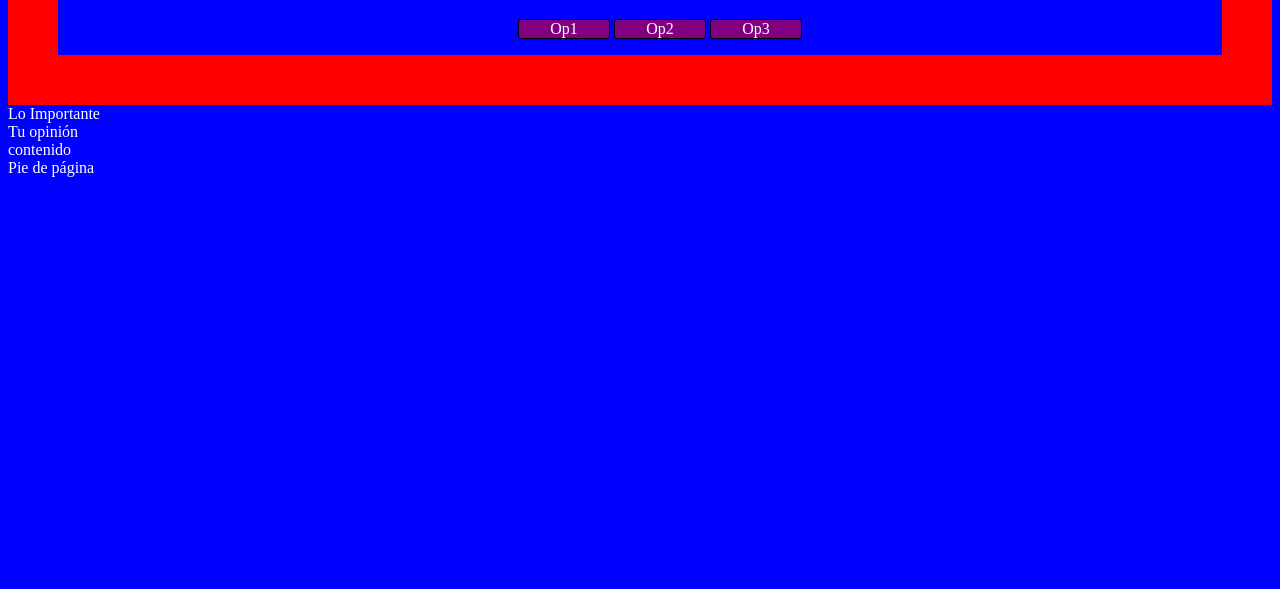
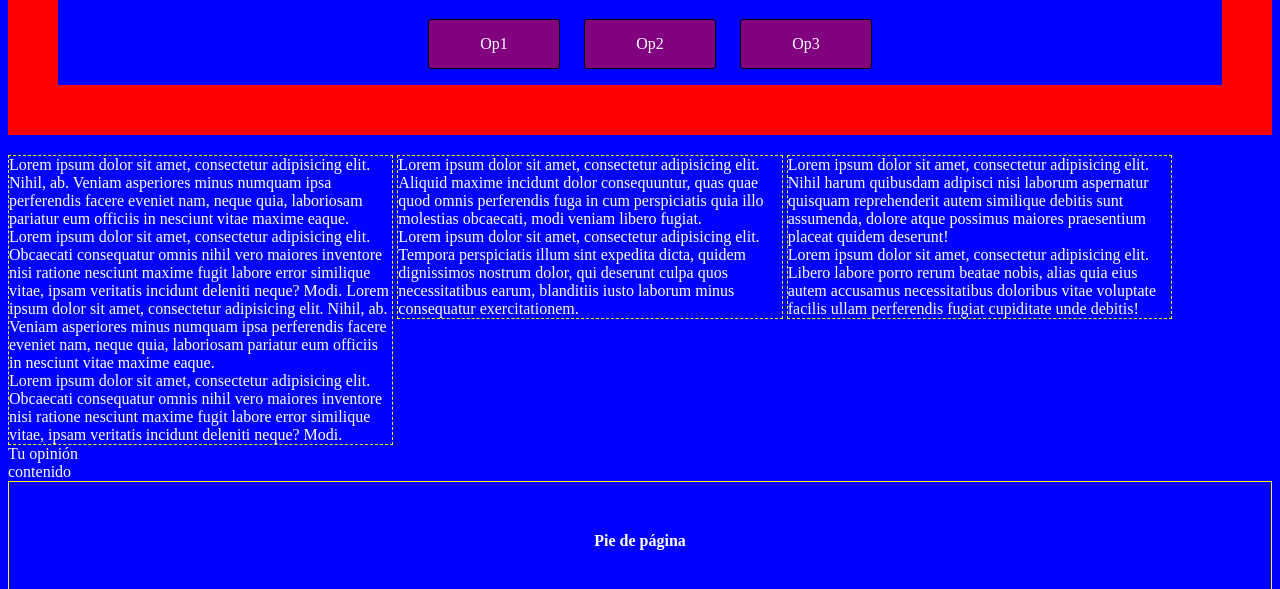
Before and after one commit to NarohC/pw2181_12, a plain HTML site: page ejemplohtml5.html in a window 1280 px wide. Shown: the part 119-708 px from the top of the page. Drawn offline with Linux system fonts and the light colour scheme.

Commit message:
Borders CSS

```diff
--- a/CSS/Estilos.css
+++ b/CSS/Estilos.css
@@ -26,8 +26,16 @@ body{
 
 }
 
+footer{
+	border: 1px solid yellow;
+	font-weight: bold;
+	padding: 50px;
+	text-align: center;
+}
+
 header{
 	border: 50px solid red;
+	/*margin-bottom: 20px;*/
 	text-align: center;
 }
 
@@ -35,9 +43,20 @@ header nav ul li{
 	background : purple;
 	border : 1px solid black;
 	border-radius: 3px;
+
 	display: block;
 	display: inline-block;
+
+	/*padding: 5px 10px 5px 10px;*/
+	/*margin: 2px;*/
+	/*margin: 0pc 20px 0px 0px;*/
+	margin-right: 20px;
+	padding: 15px 20px;
 	width: 90px;
+
+
+	width: 90px;
+
 }
 
 header nav ul li:hover
@@ -49,3 +68,13 @@ header nav ul li:hover
 	display: inline-block;
 	width: 90px;
 }
+
+main article{
+	border: 1px dashed yellow;
+	display: inline-block;
+	vertical-align: top;
+	width: 30.33%;
+}
+main{
+	margin-top: 20px;
+}
--- a/ejemplohtml5.html
+++ b/ejemplohtml5.html
@@ -20,9 +20,22 @@
 			</header>
 			<main>
 				<article>
-					<article>
-						Lo Importante
-					</article>
+					Lorem ipsum dolor sit amet, consectetur adipisicing elit. Nihil, ab. Veniam asperiores minus numquam ipsa perferendis facere eveniet nam, neque quia, laboriosam pariatur eum officiis in nesciunt vitae maxime eaque.
+					<br>
+					Lorem ipsum dolor sit amet, consectetur adipisicing elit. Obcaecati consequatur omnis nihil vero maiores inventore nisi ratione nesciunt maxime fugit labore error similique vitae, ipsam veritatis incidunt deleniti neque? Modi.
+					Lorem ipsum dolor sit amet, consectetur adipisicing elit. Nihil, ab. Veniam asperiores minus numquam ipsa perferendis facere eveniet nam, neque quia, laboriosam pariatur eum officiis in nesciunt vitae maxime eaque.
+					<br>
+					Lorem ipsum dolor sit amet, consectetur adipisicing elit. Obcaecati consequatur omnis nihil vero maiores inventore nisi ratione nesciunt maxime fugit labore error similique vitae, ipsam veritatis incidunt deleniti neque? Modi.
+				</article>
+				<article>
+					Lorem ipsum dolor sit amet, consectetur adipisicing elit. Aliquid maxime incidunt dolor consequuntur, quas quae quod omnis perferendis fuga in cum perspiciatis quia illo molestias obcaecati, modi veniam libero fugiat.
+					<br>
+					Lorem ipsum dolor sit amet, consectetur adipisicing elit. Tempora perspiciatis illum sint expedita dicta, quidem dignissimos nostrum dolor, qui deserunt culpa quos necessitatibus earum, blanditiis iusto laborum minus consequatur exercitationem.
+				</article>
+				<article>
+					Lorem ipsum dolor sit amet, consectetur adipisicing elit. Nihil harum quibusdam adipisci nisi laborum aspernatur quisquam reprehenderit autem similique debitis sunt assumenda, dolore atque possimus maiores praesentium placeat quidem deserunt!
+					<br>
+					Lorem ipsum dolor sit amet, consectetur adipisicing elit. Libero labore porro rerum beatae nobis, alias quia eius autem accusamus necessitatibus doloribus vitae voluptate facilis ullam perferendis fugiat cupiditate unde debitis!
 				</article>
 			</main>
 			<aside>Tu opinión</aside>
```
